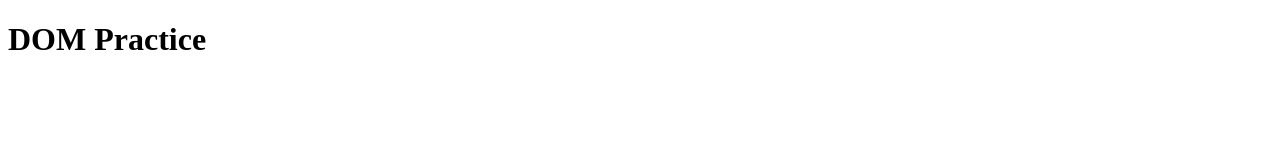
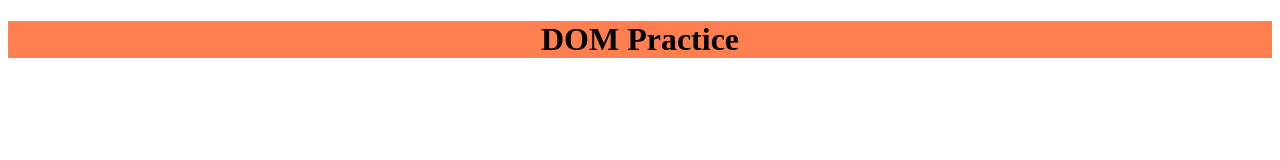
Before and after one commit to Bpost129/dom-practice, a plain HTML site: page index.html in a window 1280 px wide. Drawn offline with Linux system fonts and the light colour scheme.

Commit message:
add title element, create element reference and edit

```diff
--- a/index.html
+++ b/index.html
@@ -9,5 +9,6 @@
 </head>
 <body>
   <h1 id="main-title" class="title">DOM Practice</h1>
+  <img id="imagee">
 </body>
 </html>
--- a/js/app.js
+++ b/js/app.js
@@ -1 +1,8 @@
-let color = 'green'
+const titleEl = document.querySelector('#main-title')
+titleEl.style.textAlign = 'center'
+titleEl.style.backgroundColor = 'coral'
+
+const imgEl = document.querySelector('#imagee')
+
+
+// console.log(titleEl)
```
